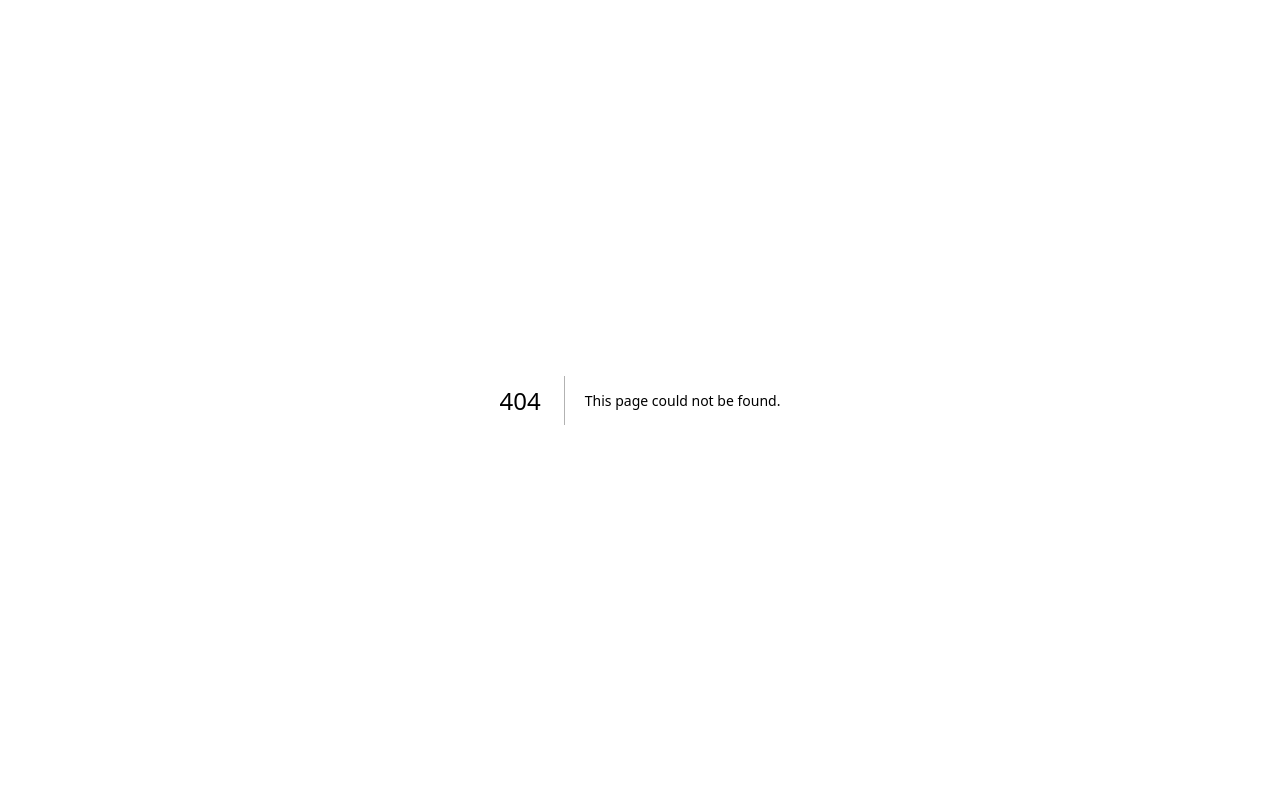
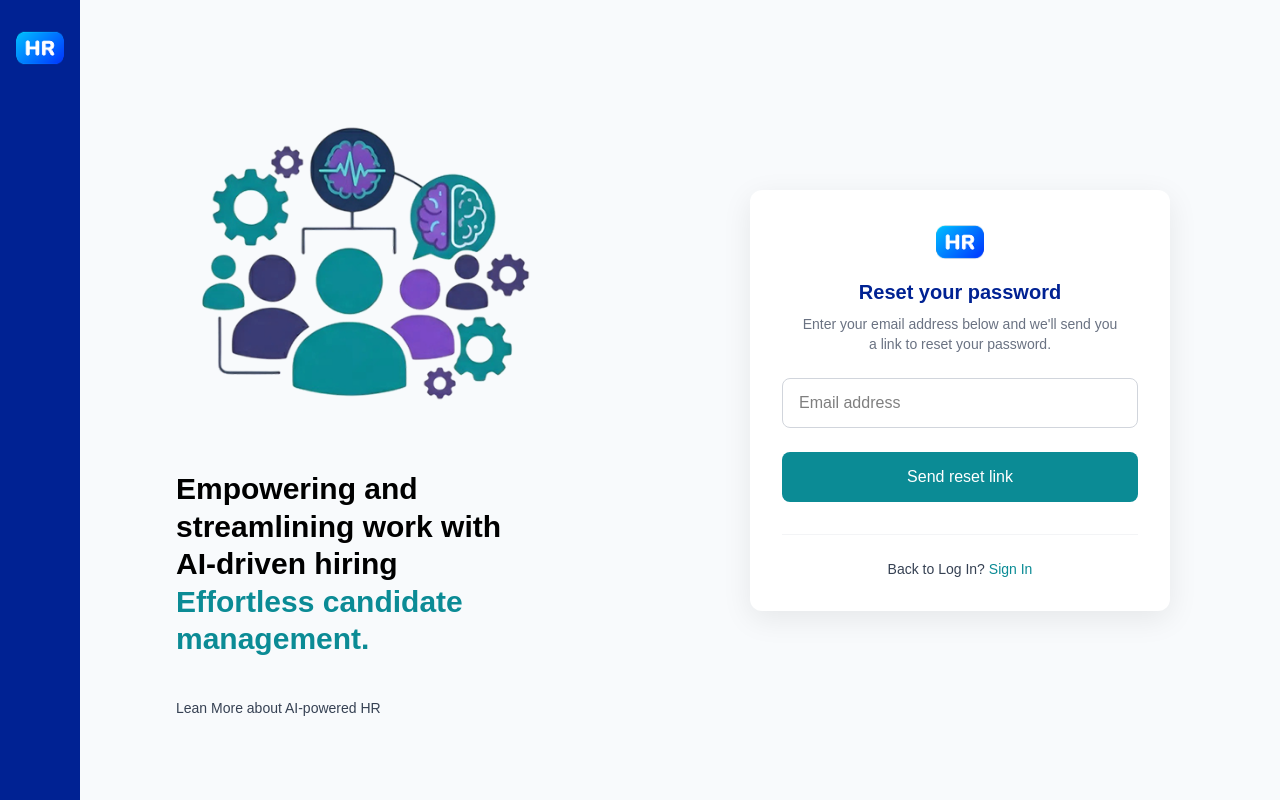
Before and after one commit to AnastasiiaBodnar/hr-ai-cmr-web, a Next.js app: page /forgot-password in a window 1280 px wide. Before the commit this address had no page. Built offline with nearby package versions, Linux system fonts and the light colour scheme.

Commit message:
feat(auth): implement forgot password request page

```diff
--- /dev/null
+++ b/app/(auth)/forgot-password/page.js
@@ -0,0 +1,15 @@
+import AuthLayout from "@/app/components/auth/AuthLayout";
+import ForgotPasswordForm from "@/app/components/auth/ForgotPasswordForm";
+
+export const metadata = {
+  title: "Forgot Password | AICRM",
+  description: "Request a password reset link for your AICRM account.",
+};
+
+export default function ForgotPasswordPage() {
+  return (
+    <AuthLayout hideHeader={true}>
+      <ForgotPasswordForm />
+    </AuthLayout>
+  );
+}
--- /dev/null
+++ b/app/components/auth/ForgotPasswordForm.js
@@ -0,0 +1,103 @@
+"use client";
+
+import { useState } from "react";
+import Link from "next/link";
+import Image from "next/image";
+import Input from "@/app/components/ui/Input";
+import Button from "@/app/components/ui/Button";
+import { requestPasswordReset } from "@/lib/auth";
+import StatusCard from "./StatusCard";
+
+export default function ForgotPasswordForm() {
+  const [email, setEmail] = useState("");
+  const [error, setError] = useState("");
+  const [loading, setLoading] = useState(false);
+  const [isSent, setIsSent] = useState(false);
+
+  const handleSubmit = async (e) => {
+    e.preventDefault();
+    setError("");
+    setLoading(true);
+
+    try {
+      await requestPasswordReset(email);
+      setIsSent(true);
+    } catch (err) {
+      setError(err.message || "Something went wrong. Please try again.");
+    } finally {
+      setLoading(false);
+    }
+  };
+
+  if (isSent) {
+    return (
+      <StatusCard
+        type="success"
+        title="Reset link sent!"
+        description={`We've sent a password reset link to:\n${email}\n\nPlease check your inbox and follow the instructions.`}
+        actions={[
+          { label: "Back to Log In", href: "/login", variant: "outline-success" },
+        ]}
+      />
+    );
+  }
+
+  return (
+    <div className="bg-white rounded-xl shadow-[0_8px_30px_rgb(0,0,0,0.08)] p-6 lg:p-8 w-full">
+      {/* Header */}
+      <div className="flex flex-col items-center mb-6">
+        <div className="relative w-12 h-10 mb-4">
+          <Image
+            src="/images/logo.png"
+            alt="HR Logo"
+            fill
+            sizes="48px"
+            className="object-contain"
+          />
+        </div>
+        <h2 className="text-xl font-bold text-primary mb-2">Reset your password</h2>
+        <p className="text-sm text-gray-500 text-center px-4">
+          Enter your email address below and we'll send you a link to reset your password.
+        </p>
+      </div>
+
+      {error && (
+        <div className="mb-4 p-3 bg-red-50 text-red-500 text-sm rounded-lg border border-red-100">
+          {error}
+        </div>
+      )}
+
+      {/* Form */}
+      <form onSubmit={handleSubmit} className="space-y-4 mb-6">
+        <Input
+          type="email"
+          placeholder="Email address"
+          required
+          value={email}
+          onChange={(e) => setEmail(e.target.value)}
+        />
+
+        <div className="pt-2">
+          <Button type="submit" variant="primary" disabled={loading}>
+            {loading ? "Sending..." : "Send reset link"}
+          </Button>
+        </div>
+      </form>
+
+      {/* Divider */}
+      <div className="flex items-center justify-center py-2">
+        <hr className="w-full border-gray-100" />
+      </div>
+
+      {/* Footer */}
+      <div className="mt-4 text-center text-sm">
+        <span className="text-gray-700">
+          Back to Log In?{" "}
+          <Link href="/login" className="text-accent hover:underline font-medium">
+            Sign In
+          </Link>
+        </span>
+      </div>
+    </div>
+  );
+}
--- a/app/components/auth/LoginForm.js
+++ b/app/components/auth/LoginForm.js
@@ -104,7 +104,7 @@ export default function LoginForm() {
 
       {/* Footer Links */}
       <div className="mt-5 text-center text-sm">
-        <Link href="#" className="text-gray-700 hover:underline block mb-1">
+        <Link href="/forgot-password" title="Forgot password" className="text-gray-700 hover:underline block mb-1">
           Forgot password?
         </Link>
         <span className="text-gray-700">
```
